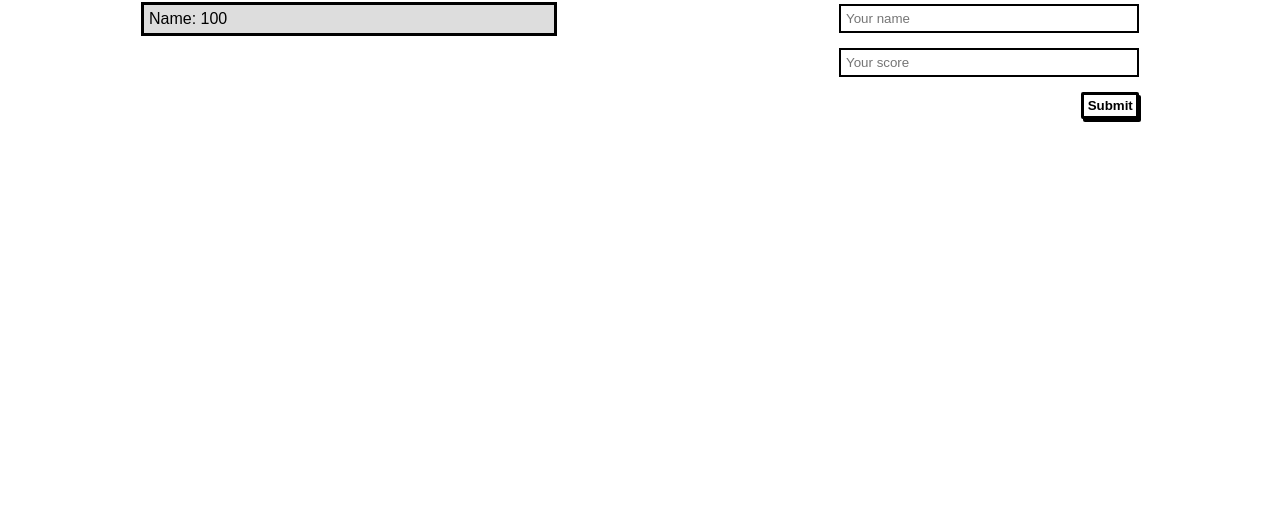
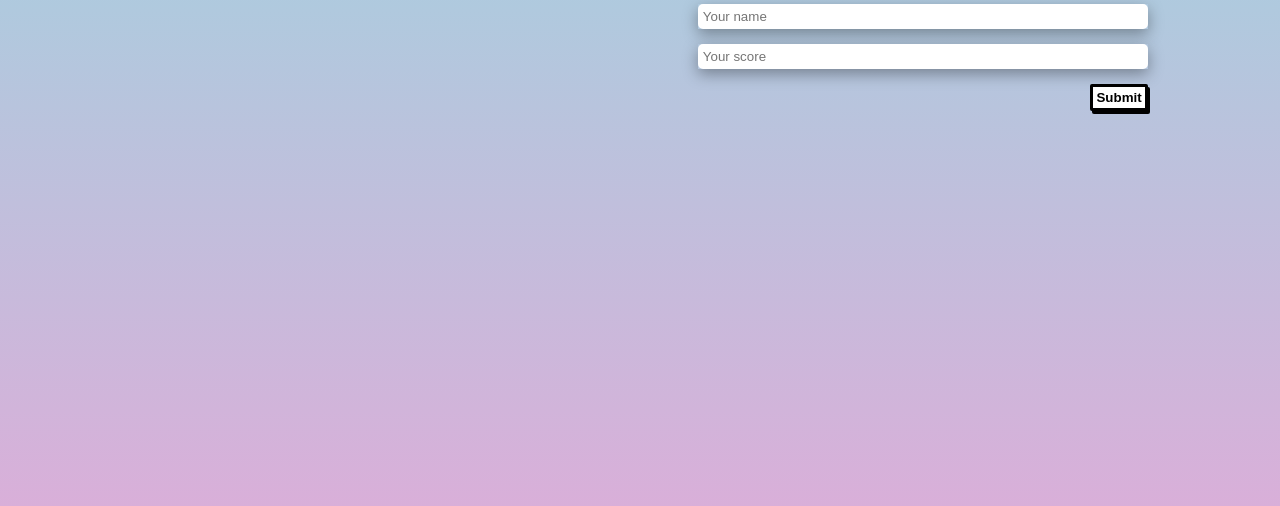
Before and after one commit to elhamatokhi/Leaderboard-list-app, a website built with webpack: page src/index.html in a window 1280 px wide. Shown: the part 294-800 px from the top of the page. Built offline with nearby package versions, Linux system fonts and the light colour scheme.

Commit message:
Add css styles

```diff
--- a/src/index.html
+++ b/src/index.html
@@ -19,7 +19,6 @@
             <button class="btn">Refresh</button>
           </div>
           <ul class="score-list">
-            <li>Name: 100</li>
           </ul>
         </section>
         <section class="add-score items">
--- a/src/style.css
+++ b/src/style.css
@@ -32,7 +32,9 @@ h2 {
 
 .score-list {
   padding: 0;
-  border: 3px solid black;
+  /* border: 2px solid black; */
+  border-radius: 10px;
+  box-shadow: rgba(0, 0, 0, 0.35) 0px 5px 15px;
 }
 
 .main-container {
@@ -41,6 +43,10 @@ h2 {
   min-height: 70vh;
 }
 
+main {
+  background-color: #d9afd9;
+  background-image: linear-gradient(0deg, #d9afd9 0%, #97d9e1 100%);
+}
 .items {
   margin: 0 auto;
 }
@@ -75,13 +81,14 @@ h2 {
   display: flex;
   flex-direction: column;
   gap: 15px;
-  width: 300px;
+  width: 450px;
 }
 
 .form-group {
   display: flex;
   justify-content: space-around;
   align-items: center;
+  box-shadow: rgba(0, 0, 0, 0.35) 0px 5px 15px;
 }
 
 .submit {
@@ -89,7 +96,8 @@ h2 {
 }
 
 .from-input {
-  border: 2px solid black;
+  border: none;
+  border-radius: 5px;
   padding: 5px;
   width: 100%;
 }
```
